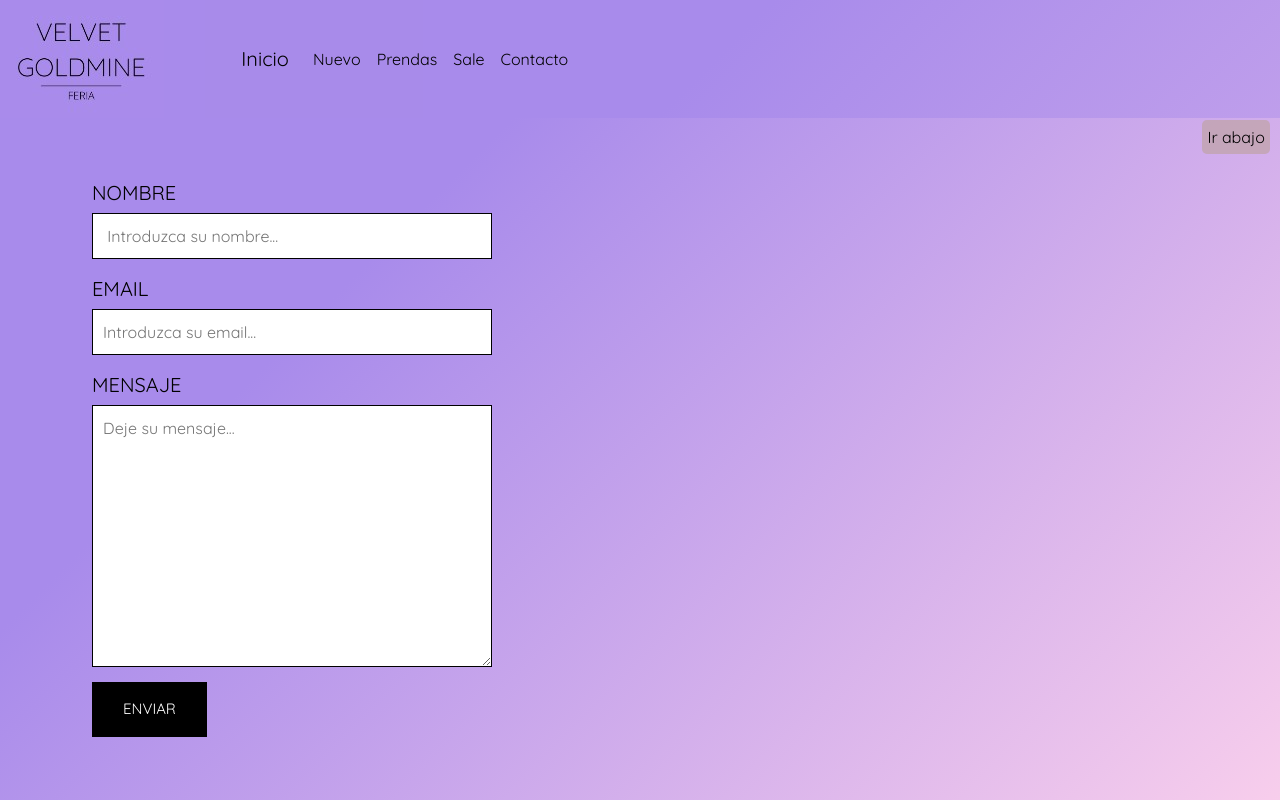
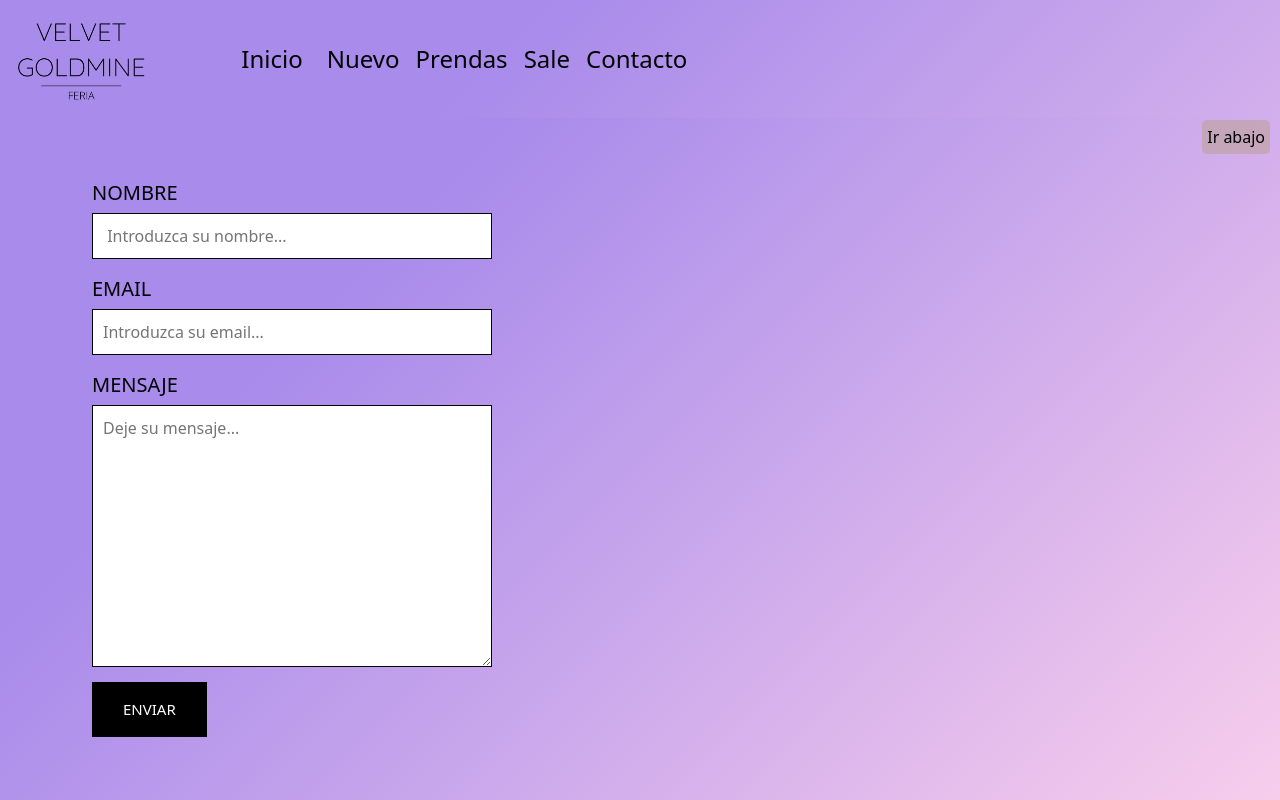
Before and after one commit to mindra19/velvetlorenapaz, a website: page pages/contacto.html in a window 1280 px wide. Shown: the top 800 px of the page. Drawn offline with nearby package versions, Linux system fonts and the light colour scheme.

Commit message:
reemplazo por sass en main.css

```diff
--- a/pages/contacto.html
+++ b/pages/contacto.html
@@ -26,17 +26,17 @@
             </a>
             <nav class="navbar navbar-expand-lg navbar-light  col-md-7 col-lg-2 fondoNav">
                 <div class="container-fluid">
-                    <a class="navbar-brand text-black" href="../index.html">Inicio</a>
+                    <a class="navbar-brand text-black fs-4" href="../index.html">Inicio</a>
                     <button class="navbar-toggler" type="button" data-bs-toggle="collapse" data-bs-target="#navbarSupportedContent" aria-controls="navbarSupportedContent" aria-expanded="false" aria-label="Toggle navigation">
                         <span class="navbar-toggler-icon"></span>
                     </button>
                     <div class="collapse navbar-collapse" id="navbarSupportedContent">
                         <ul class="navbar-nav me-auto mb-2 mb-lg-0">
                             <li class="nav-item">
-                                <a class="nav-link text-black" aria-current="page" href="../pages/nuevo.html">Nuevo</a>
+                                <a class="nav-link text-black fs-4" aria-current="page" href="../pages/nuevo.html">Nuevo</a>
                             </li>
                             <li class="nav-item dropdown">
-                                <a class="nav-link dropdown-toggler text-black" href="../pages/prendas.html" id="navbarDropdown" role="button" data-bs-toggler="dropdown" aria-expanded="false">Prendas
+                                <a class="nav-link dropdown-toggler text-black fs-4" href="../pages/prendas.html" id="navbarDropdown" role="button" data-bs-toggler="dropdown" aria-expanded="false">Prendas
                                     </a>
                                 <ul class="dropdown-menu" aria-labelledby="navbarDropdown">
                                     <li>
@@ -51,11 +51,11 @@
                                 </ul>
                             </li>
                             <li class="nav-item">
-                                <a class="nav-link text-black" href="../pages/sale.html">Sale</a>
+                                <a class="nav-link text-black fs-4" href="../pages/sale.html">Sale</a>
                             </li>
 
                             <li class="nav-item">
-                                <a class="nav-link text-black" href="../pages/contacto.html">Contacto</a>
+                                <a class="nav-link text-black fs-4" href="../pages/contacto.html">Contacto</a>
                             </li>
                         </ul>
                     </div>
--- /dev/null
+++ b/scss/estilos.scss
@@ -0,0 +1,56 @@
+//contacto html
+$color-form: #f8ceec;
+$color-pie: #bfa3a3ad;
+$color-gradient: linear-gradient(315deg, #f8ceec 0%, #a88beb 74%);
+
+body {
+    background-color: $color-form;
+    background-image: $color-gradient;
+    .pie {
+        text-decoration: none;
+        display: inline-block;
+        position: fixed;
+        top: 110px;
+        right: 0px;
+        margin: 10px;
+        padding: 5px;
+        color: black;
+        background-color: $color-pie;
+        border-radius: 5px;
+    }
+
+    .form{
+        background-color: $color-form;
+        background-image: $color-gradient;
+        ;
+        padding: 50px;
+        li{
+            list-style: none;
+            padding: 5px;
+            margin: 5px;
+            label{
+                font-size: 20px;
+                text-transform: uppercase;
+                padding-right: 5px;
+                color: black;
+            }
+            .text {
+                display: flex;
+                margin-top: 5px;
+                padding: 10px;
+                width: 400px;
+                border: black 1px solid;
+                color: black;
+            }
+            .submit {
+                padding: 15px 30px;
+                text-transform: uppercase;
+                background-color: black;
+                color: white;
+                border: black 1px solid;
+                font-size: 15px;
+            }
+        }
+
+    }
+}
```
Also changed, not shown: package.json (added, +25 -0 lines), css/main.css, 1 other file.
